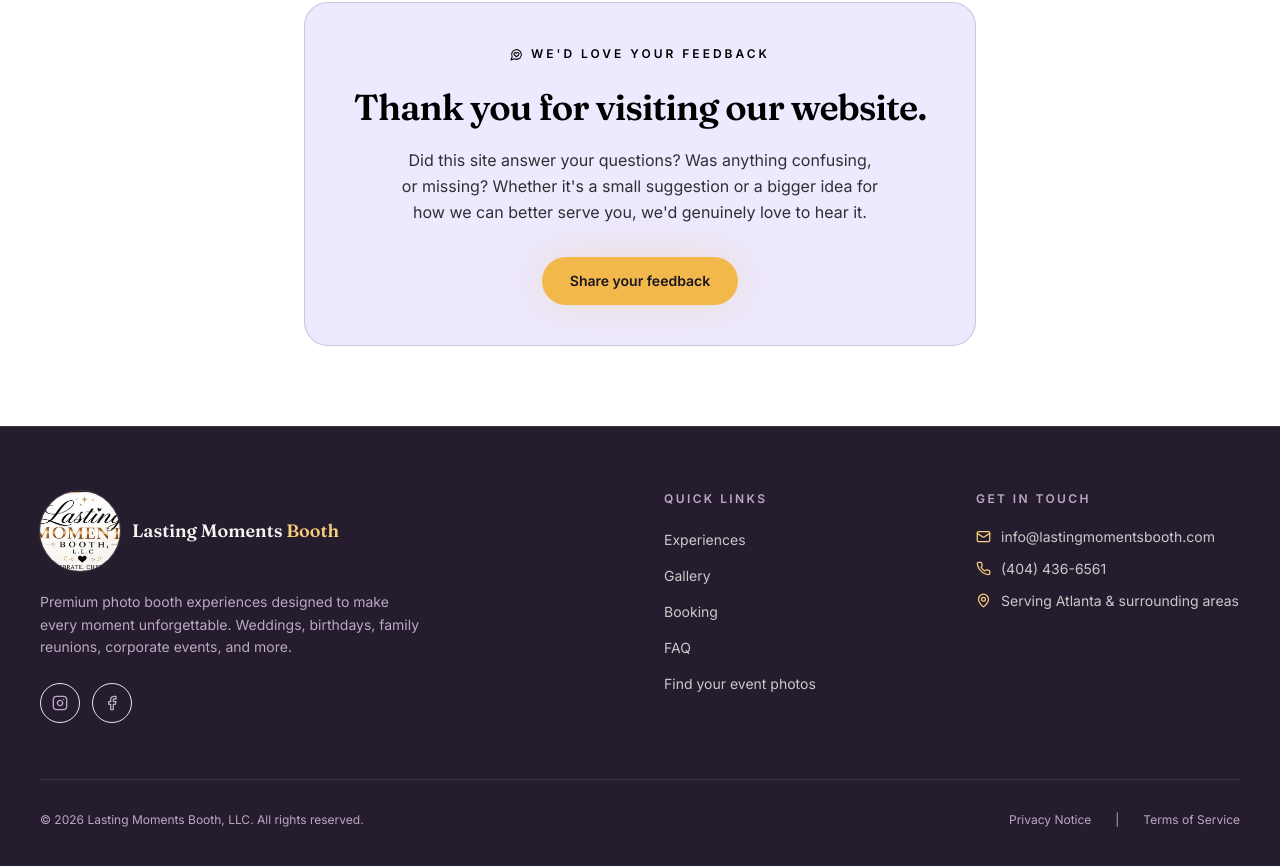
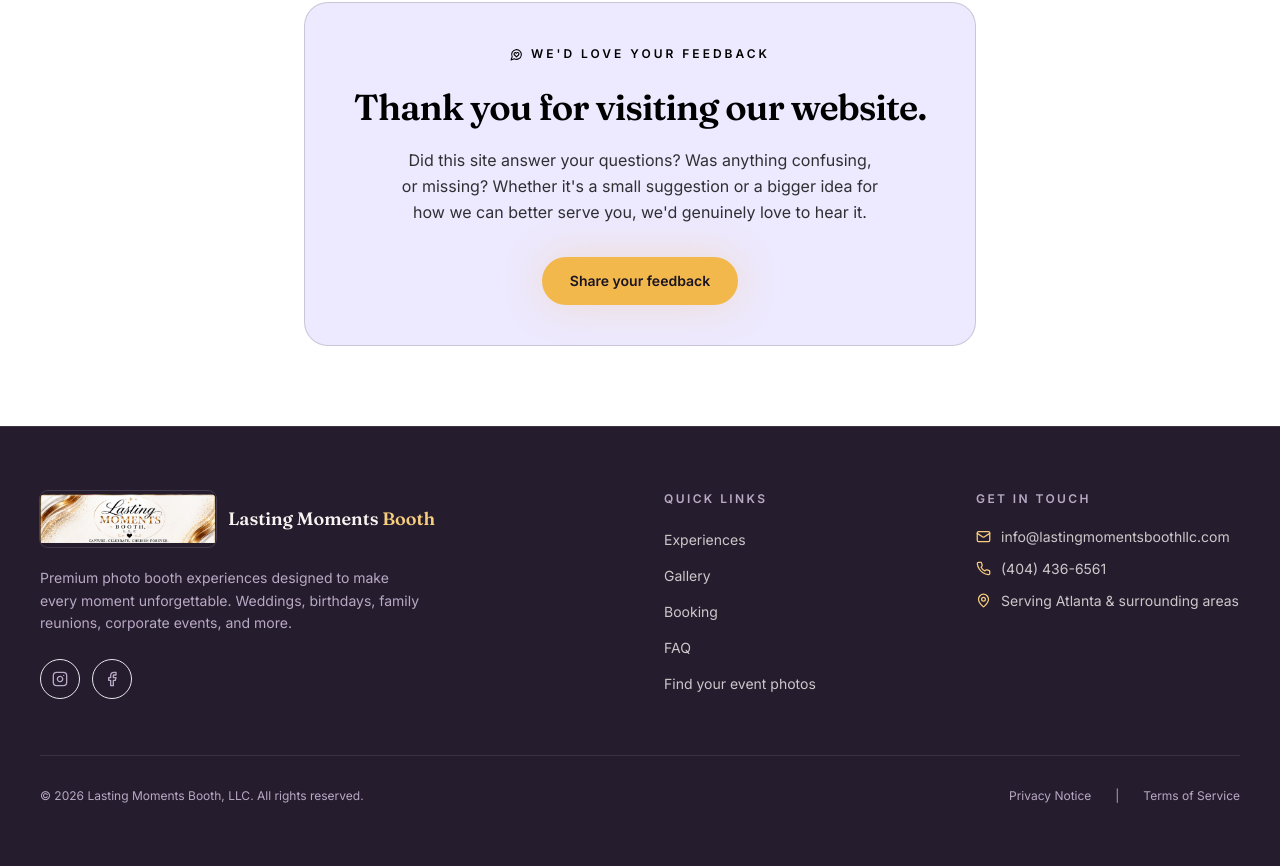
Before and after one commit to gs13slw/photobooth-website, a Next.js app: page / in a window 1280 px wide. Shown: the part 5931-6797 px from the top of the page. Built offline with nearby package versions, Linux system fonts and the light colour scheme.

Commit message:
Fix footer logo sizing and update contact email

```diff
--- a/components/Footer.tsx
+++ b/components/Footer.tsx
@@ -23,13 +23,13 @@ export default function Footer() {
         <div className="grid grid-cols-1 gap-12 sm:grid-cols-2 lg:grid-cols-4">
           <div className="lg:col-span-2">
             <a href="#top" className="flex items-center gap-3">
-              <span className="relative h-20 w-20 shrink-0 overflow-hidden rounded-full ring-1 ring-cream/15">
+              <span className="relative h-14 w-44 shrink-0 overflow-hidden rounded-lg ring-1 ring-cream/15">
   <Image
     src="/images/logo.png"
     alt="Lasting Moments Booth, LLC"
     fill
-                  sizes="80px"
-                  className="object-cover"
+    sizes="176px"
+    className="object-contain"
   />
 </span>
               <span className="font-display text-lg font-semibold text-cream">
@@ -85,10 +85,10 @@ export default function Footer() {
               <li className="flex items-center gap-2.5">
                 <Mail size={15} className="text-flash-soft" />
                 <a
-                  href="mailto:info@lastingmomentsbooth.com"
+                  href="mailto:info@lastingmomentsboothllc.com"
                   className="transition-colors hover:text-flash-soft"
                 >
-                  info@lastingmomentsbooth.com
+                  info@lastingmomentsboothllc.com
                 </a>
               </li>
               <li className="flex items-center gap-2.5">
```
Lines whose indentation alone changed are shown as unchanged.
